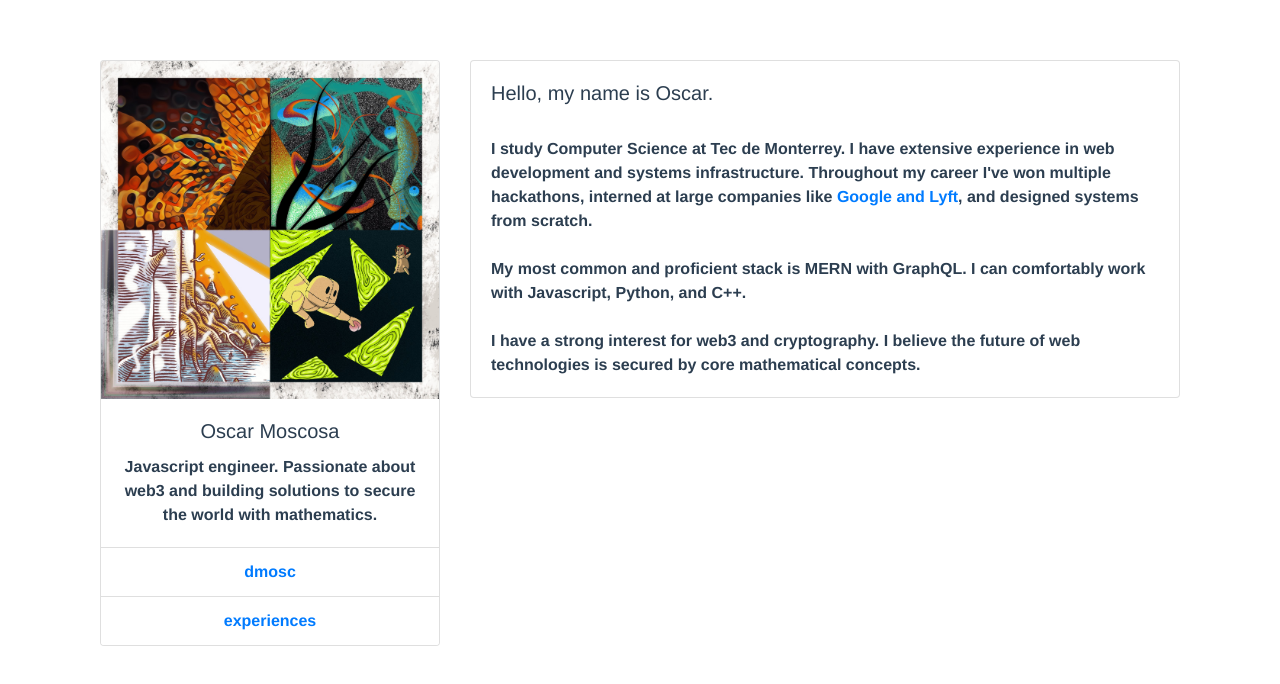
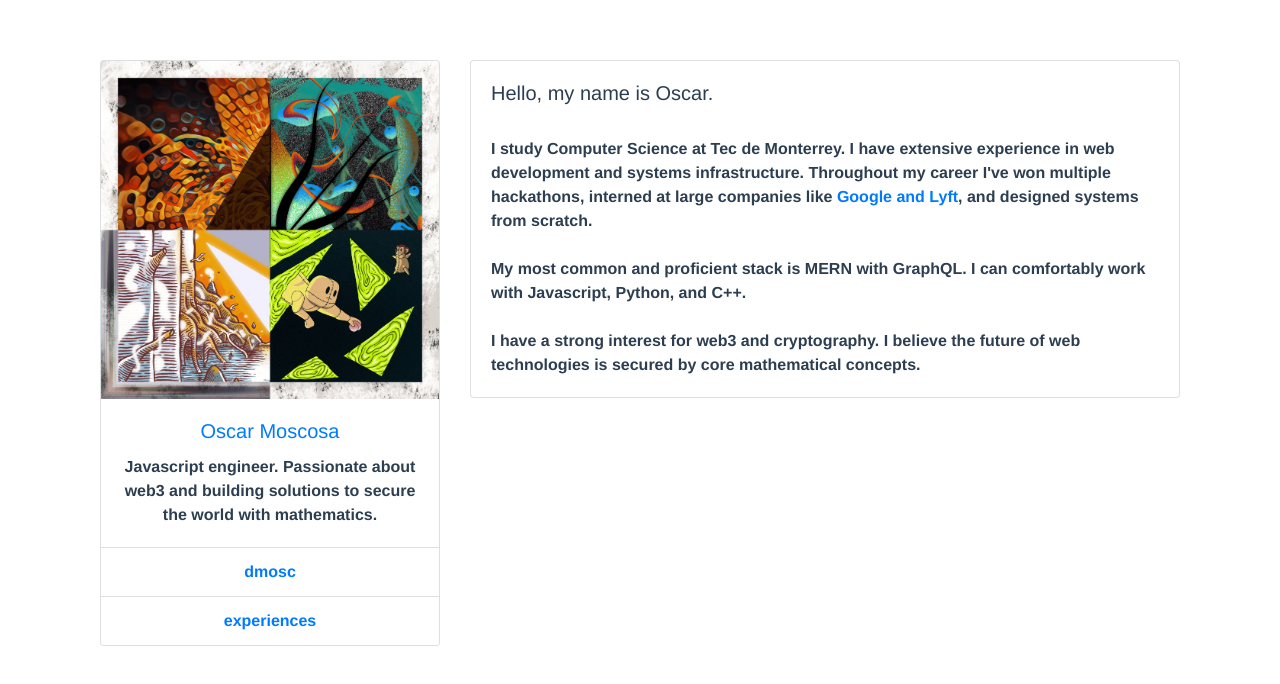
Before and after one commit to dmosc/cv-v2, a Vue app: page /experiences in a window 1280 px wide. Shown: the top 684 px of the page. Built offline with nearby package versions, Linux system fonts and the light colour scheme.

Commit message:
Add Github clickable reference.

```diff
--- a/src/components/PresentationCard.vue
+++ b/src/components/PresentationCard.vue
@@ -6,18 +6,23 @@
         alt="Profile picture"
     />
     <div class="card-body">
-      <h5 class="card-title">Oscar Moscosa</h5>
+      <h5 class="card-title">
+        <a href="https://github.com/dmosc" target="_blank" rel="noreferrer noopener">
+          Oscar Moscosa
+        </a>
+      </h5>
       <p class="card-text">
         Javascript engineer. Passionate about web3 and building
         solutions to secure the world with mathematics.
       </p>
     </div>
-    <SideMenu />
+    <SideMenu/>
   </div>
 </template>
 
 <script>
 import SideMenu from "@/components/SideMenu";
+
 export default {
   name: "PresentationCard",
   components: {SideMenu}
```
